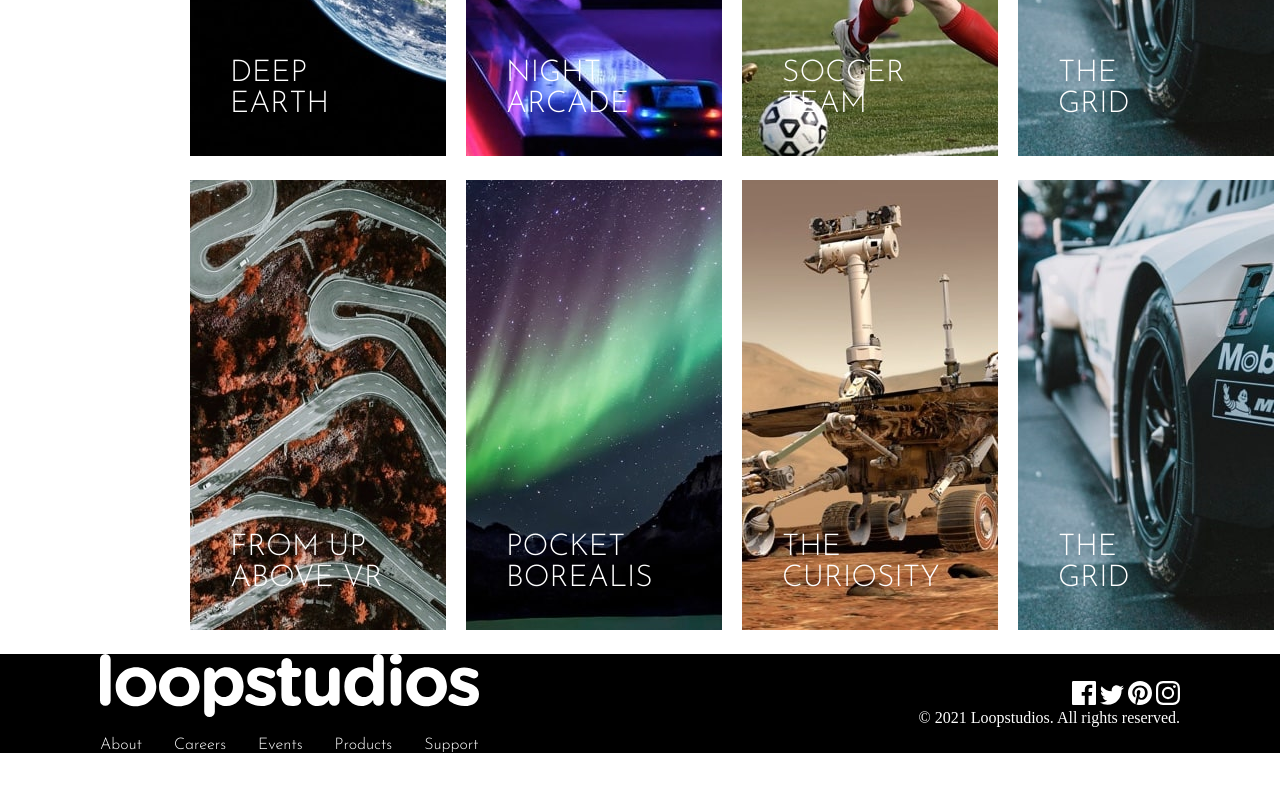
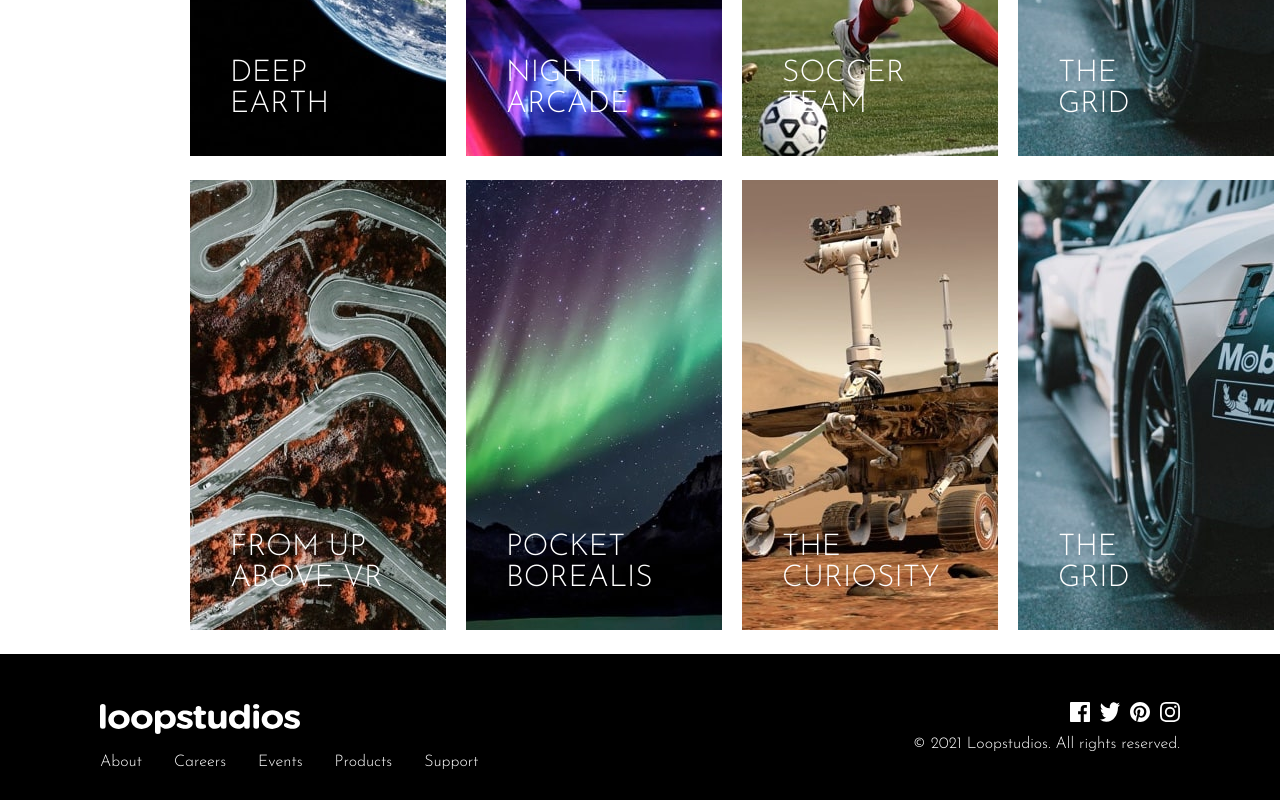
Before and after one commit to emmaudebu/LandingPage, a plain HTML site: page index.html in a window 1280 px wide. Shown: the part 1637-2437 px from the top of the page. Before the commit the page ends 2390 px from the top, so only its background shows below. Drawn offline with Linux system fonts and the light colour scheme.

Commit message:
footer section

```diff
--- a/Style.css
+++ b/Style.css
@@ -8,6 +8,7 @@
 }
 body {
   overflow-x: hidden;
+  font-family: "Josefin Sans", sans-serif;
 }
 * {
   padding: 0;
@@ -119,7 +120,6 @@ header {
   margin-bottom: 40px;
   margin-left: 40px;
 
-  font-family: "Josefin Sans", sans-serif;
   font-size: 30px;
   text-transform: uppercase;
 }
@@ -135,12 +135,15 @@ header {
   background: rgba(255, 255, 255, 0.411);
   cursor: pointer;
 }
+
 footer {
   padding-inline: 100px;
   background: var(--black);
+  width: 100vw;
   display: flex;
   justify-content: space-between;
   align-items: center;
+  padding-block: 30px;
 }
 
 .logosection {
@@ -155,3 +158,19 @@ footer {
   flex-direction: column;
   align-items: end;
 }
+
+.icons section {
+  display: flex;
+  justify-content: space-between;
+  gap: 10px;
+  margin-bottom: 10px;
+}
+.icons section span img {
+  width: 20px;
+  height: 20px;
+}
+.logosection img {
+  margin-top: 20px;
+  height: 30px;
+  width: 200px;
+}
```
